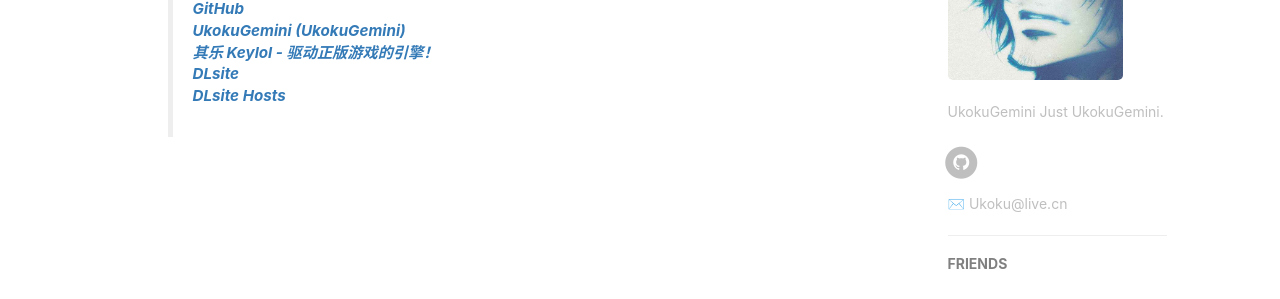
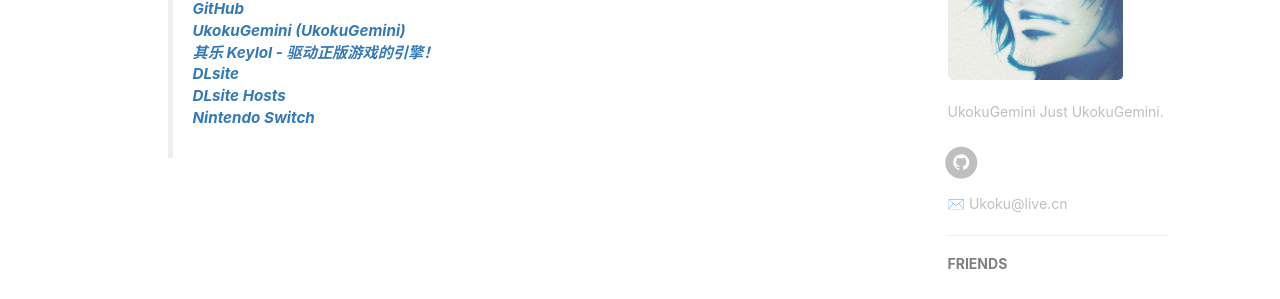
Before and after one commit to UkokuGemini/UkokuGemini.github.io, a Jekyll site: the page built from Links.html, in a window 1280 px wide. Shown: the part 613-912 px from the top of the page. Built offline with Jekyll 4.4.1, drawn with Linux system fonts in a browser that asks for light colours; nearby versions of some CDN libraries.

Commit message:
Update Links.html

```diff
--- a/Links.html
+++ b/Links.html
@@ -13,16 +13,18 @@
 <DT><A href="https://store.steampowered.com/" target="_blank">Steam</a>
 <DT><A href="https://store.steampowered.com/app/570/Dota_2/" target="_blank">Dota2</a>
 <DT><A href="https://www.dota2.com.cn/main.htm" target="_blank">Dota2 国服</a>
-    <br/>
+    <Br/>
 <DT><A href="https://https://www.agemys.com/" target="_blank">AGE Fans</a>
-    <br/>
+    <Br/>
 <DT><A href="https://github.com/" target="_blank">GitHub</a>
 <DT><A HREF="https://github.com/UkokuGemini" target="_blank">UkokuGemini (UkokuGemini)</A>
-    <br/>
+    <Br/>
 <DT><A HREF="https://keylol.com/" target="_blank">其乐 Keylol - 驱动正版游戏的引擎！</A>
-    <br/>
+    <Br/>
 <DT><A HREF="https://www.dlsite.com/index.html" target="_blank">DLsite</A>
 <DT><A HREF="https://cssxsh.github.io/" target="_blank">DLsite Hosts</A>
+    <Br/>
+<DT><A HREF="https://www.nintendo.com.hk/" target="_blank">Nintendo Switch</A>
 </DL>
 </p></blockquote>
 </div>
```
